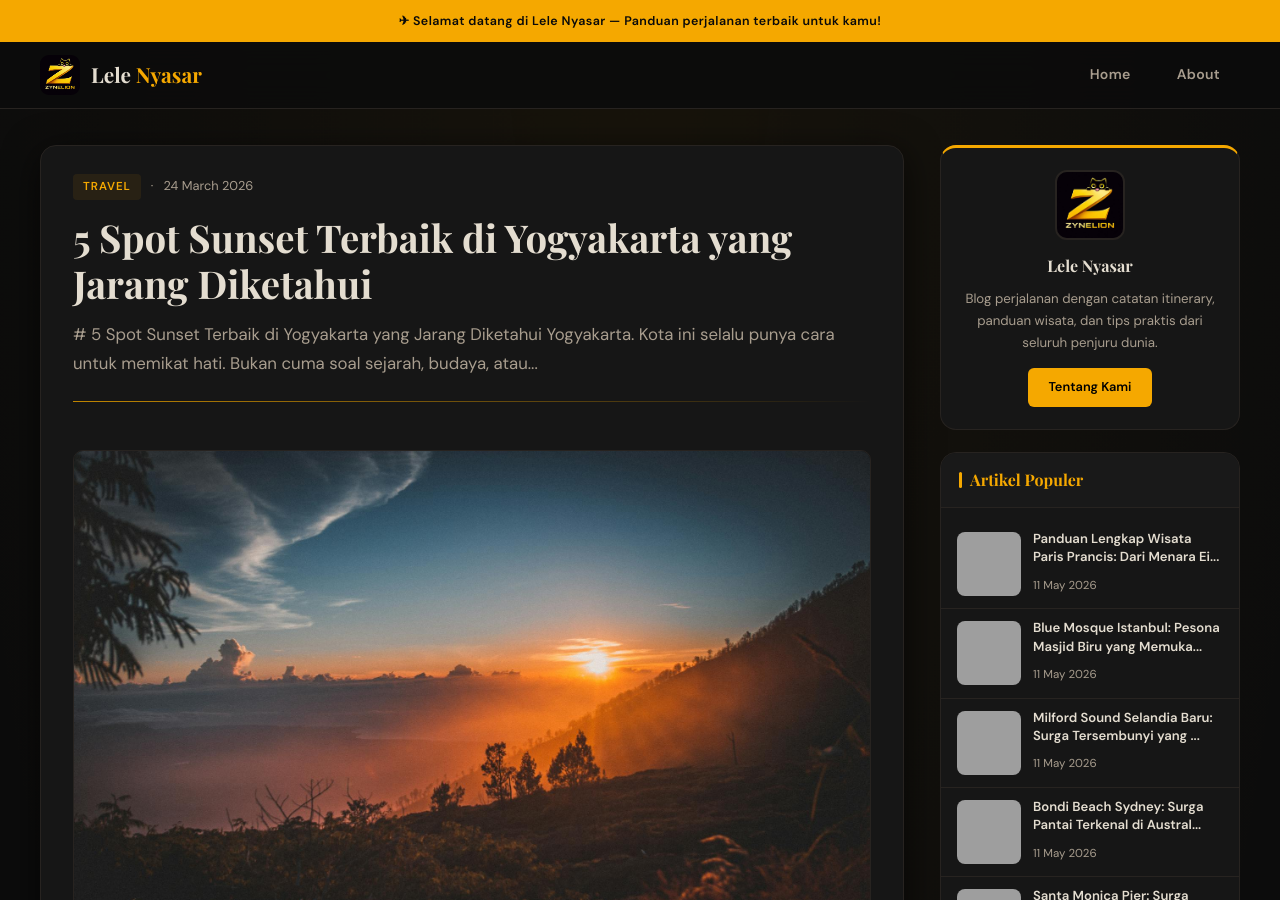
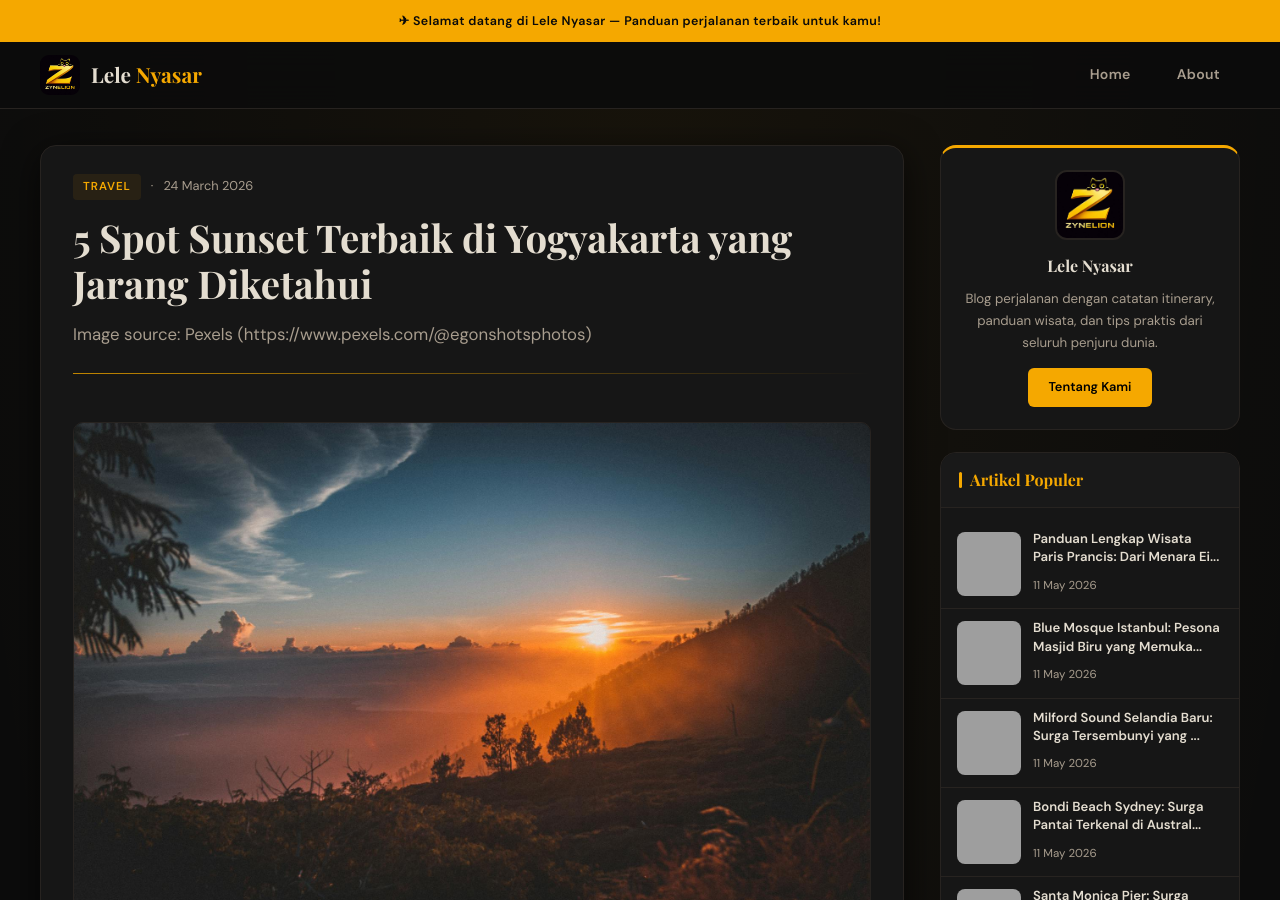
Before and after one commit to vwebe/lele, a Jekyll site: the page built from _posts/2026-03-24-5-spot-sunset-terbaik-di-yogyakarta-yang-jarang-diketahui.md, in a window 1280 px wide and 900 px high, cut to the strip 0-900 px from the top of the window. Built offline with Jekyll 4.4.1, drawn with Linux system fonts in a browser that asks for light colours; some web fonts are replaced; grey boxes are pictures that could not be loaded.

Commit message:
Fix SEO meta source: _posts/2026-03-24-5-spot-sunset-terbaik-di-yogyakarta-yang-jarang-diketahui.md

```diff
--- a/_posts/2026-03-24-5-spot-sunset-terbaik-di-yogyakarta-yang-jarang-diketahui.md
+++ b/_posts/2026-03-24-5-spot-sunset-terbaik-di-yogyakarta-yang-jarang-diketahui.md
@@ -1,16 +1,21 @@
 ---
 layout: post
 title: "5 Spot Sunset Terbaik di Yogyakarta yang Jarang Diketahui"
+seo_title: "5 Spot Sunset Terbaik di Yogyakarta yang Jarang Diketahui"
+keyword: "5 spot sunset terbaik di yogyakarta yang jarang diketahui"
 date: 2026-03-24 20:30:00 +0700
-categories: [travel]
-image: "/assets/images/auto/5-spot-sunset-terbaik-di-yogyakarta-yang-jarang-diketahui.jpg"
-seo_title: "5 Spot Sunset Terbaik di Yogyakarta yang Jarang Diketahui"
-description: "# 5 Spot Sunset Terbaik di Yogyakarta yang Jarang Diketahui Yogyakarta. Kota ini selalu punya cara untuk memikat hati. Bukan cuma soal sejarah, budaya, atau..."
-excerpt: "# 5 Spot Sunset Terbaik di Yogyakarta yang Jarang Diketahui Yogyakarta. Kota ini selalu punya cara untuk memikat hati. Bukan cuma soal sejarah, budaya, atau..."
-keywords: "5 spot sunset terbaik di yogyakarta yang jarang diketahui, spot sunset terbaik yogyakarta, travel, wisata spot sunset terbaik, panduan spot sunset terbaik, tips spot sunset terbaik"
-image_alt: "5 Spot Sunset Terbaik di Yogyakarta yang Jarang Diketahui"
+last_modified_at: 2026-05-12 17:32:04 +0700
+sitemap: true
 robots: "index, follow, max-snippet:-1, max-image-preview:large, max-video-preview:-1"
 googlebot: "index, follow, max-snippet:-1, max-image-preview:large, max-video-preview:-1"
+categories: ["travel"]
+tags: ["travel"]
+description: "Image source: Pexels (https://www.pexels.com/@egonshotsphotos)"
+excerpt: "Image source: Pexels (https://www.pexels.com/@egonshotsphotos)"
+keywords: "travel, spot, sunset, terbaik, yogyakarta, jarang, diketahui, wisata spot sunset terbaik, panduan spot sunset terbaik, tips spot sunset terbaik"
+image: "/assets/images/auto/5-spot-sunset-terbaik-di-yogyakarta-yang-jarang-diketahui.jpg"
+image_alt: "5 Spot Sunset Terbaik di Yogyakarta yang Jarang Diketahui"
+seo_fixed_source: "sheet_keyword_h2p_v1"
 ---
 
 <img src="{{ "assets/images/auto/5-spot-sunset-terbaik-di-yogyakarta-yang-jarang-diketahui.jpg" | relative_url }}" alt="5 Spot Sunset Terbaik di Yogyakarta yang Jarang Diketahui" loading="lazy" decoding="async">
```
